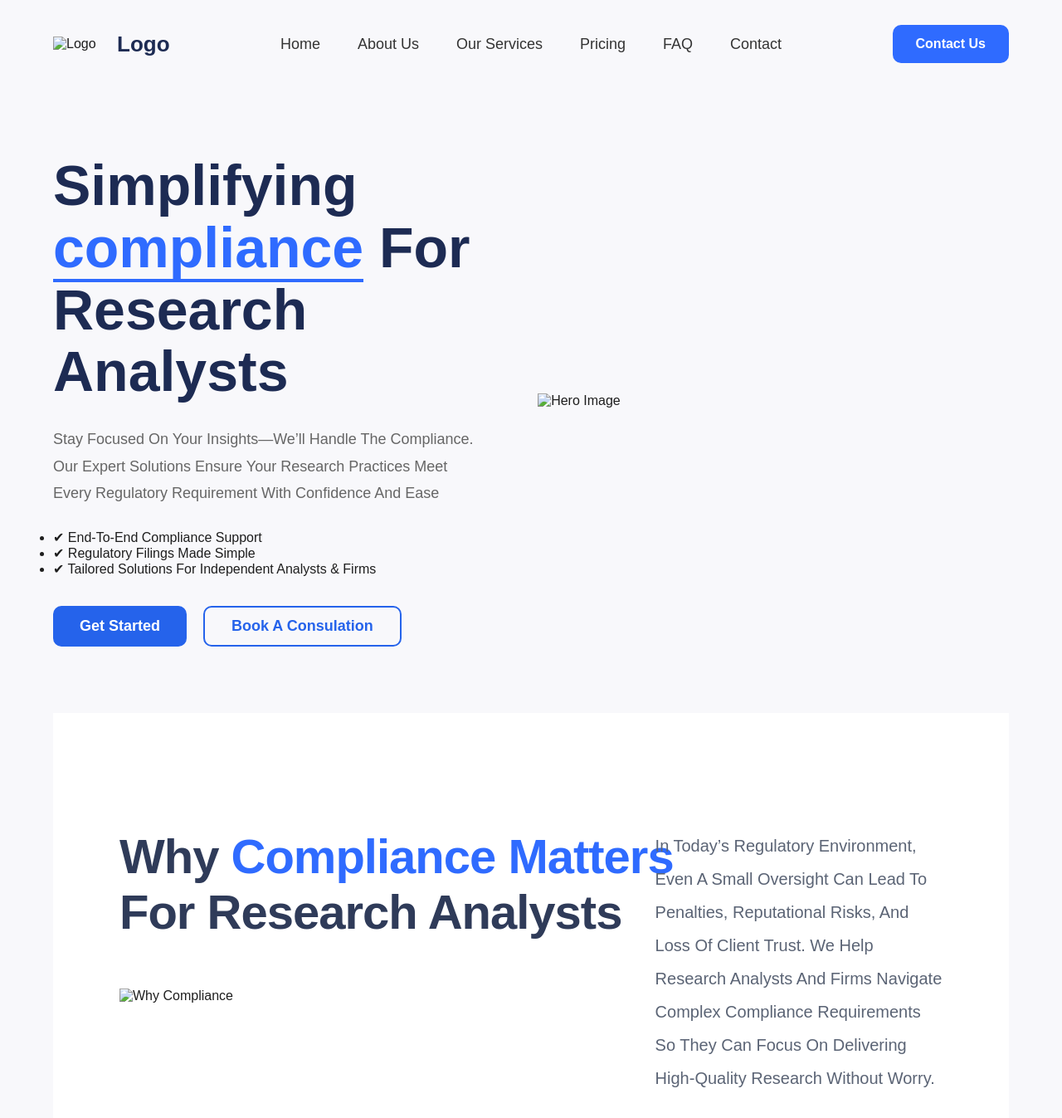
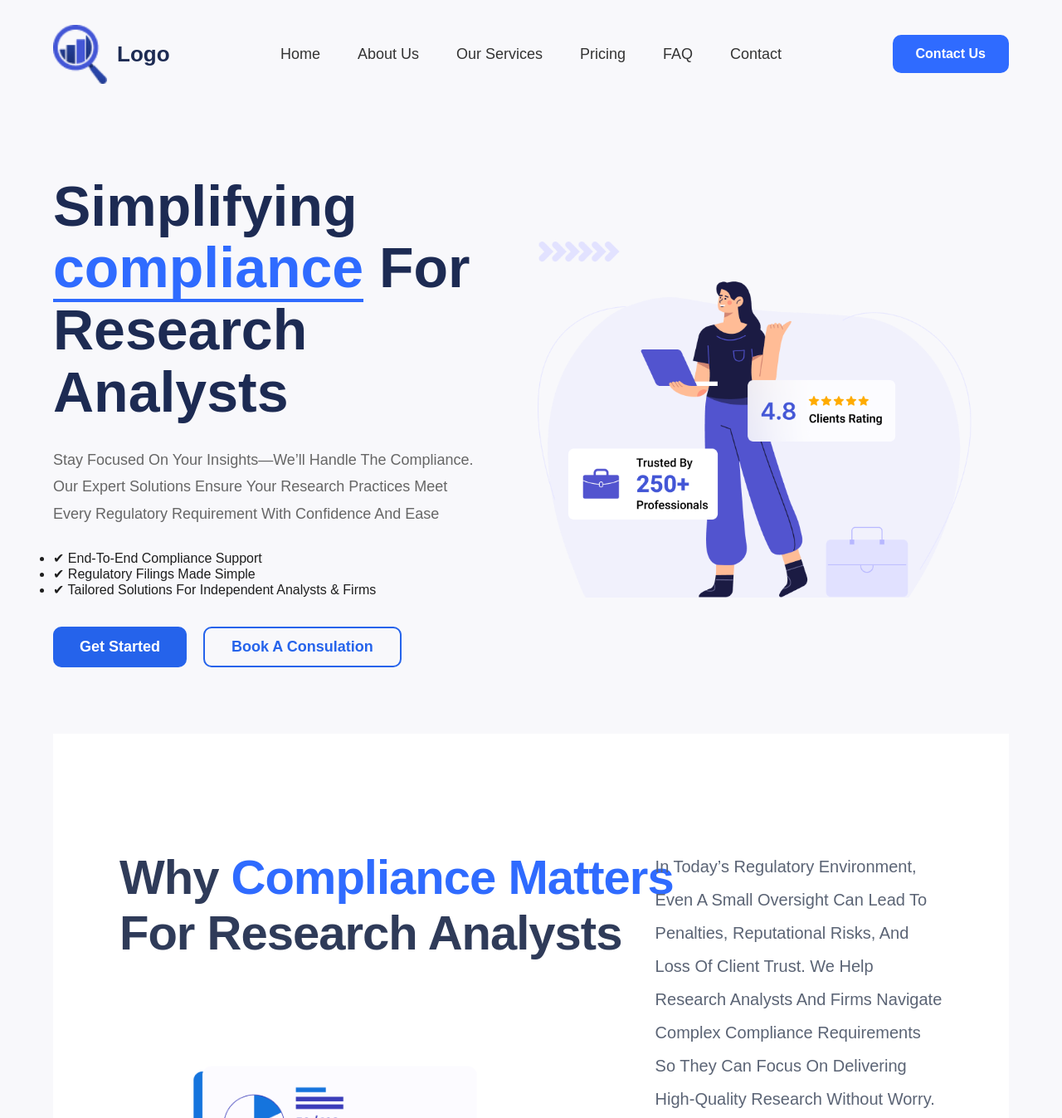
Before and after one commit to Ayushraj9075/compliance-website, a plain HTML site: page index.html in a window 1280 px wide. Shown: the top 1347 px of the page at 83% size. Drawn offline with Linux system fonts and the light colour scheme.

Commit message:
Update index.html

```diff
--- a/index.html
+++ b/index.html
@@ -18,7 +18,7 @@
         <nav class="navbar">
 
             <div class="logo">
-                <img src="images/OBJECTS.png" alt="Logo">
+                <img src="OBJECTS.png" alt="Logo">
                 <h2>Logo</h2>
             </div>
             <div class="menu-toggle"
@@ -100,7 +100,7 @@
 
             <div class="hero-right">
 
-                <img src="images/Group 21.png" alt="Hero Image">
+                <img src="Group 21.png" alt="Hero Image">
 
             </div>
 
@@ -123,7 +123,7 @@
                     For Research Analysts
                 </h2>
 
-                <img src="images/Group 12.png" alt="Why Compliance">
+                <img src="Group 12.png" alt="Why Compliance">
 
             </div>
 
```
